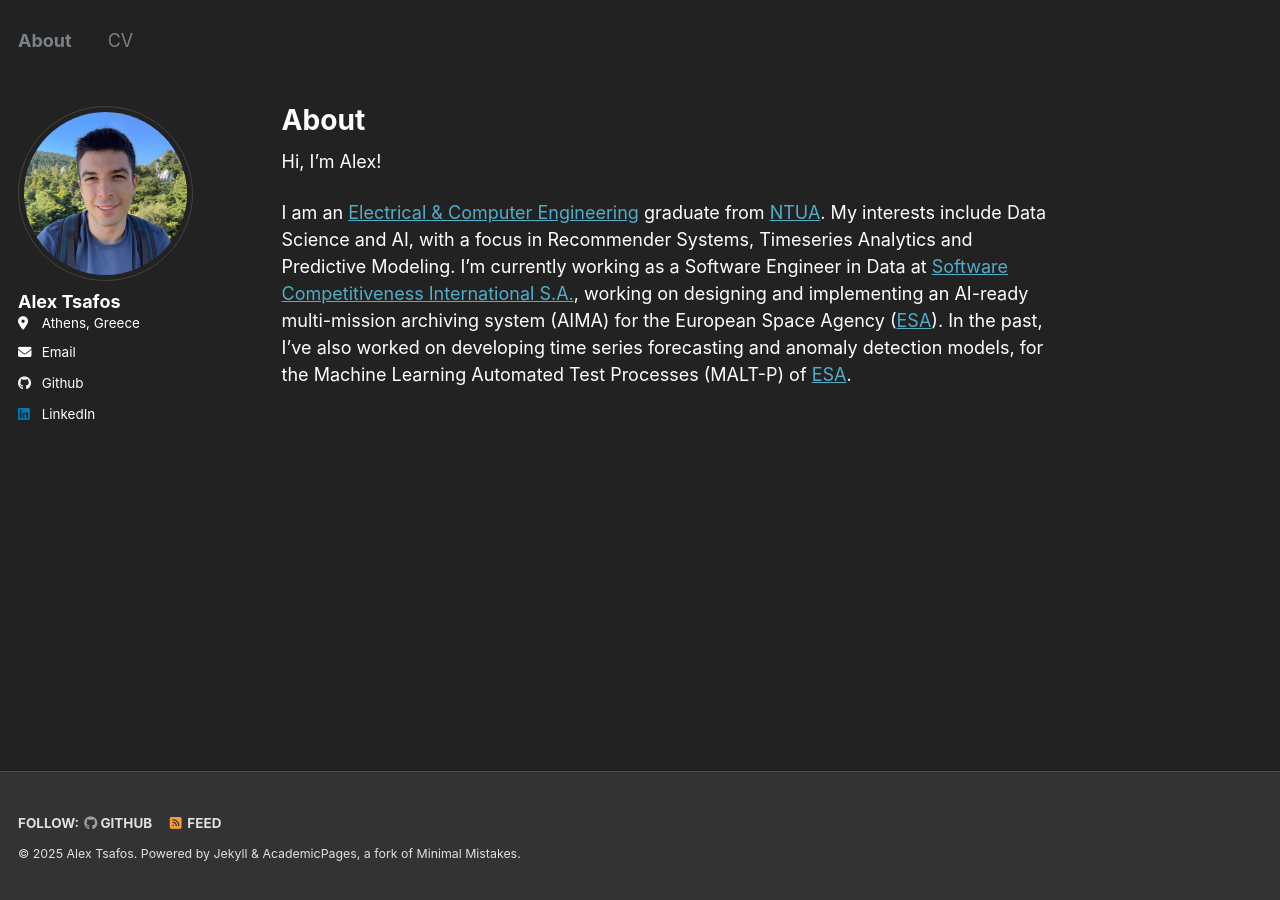
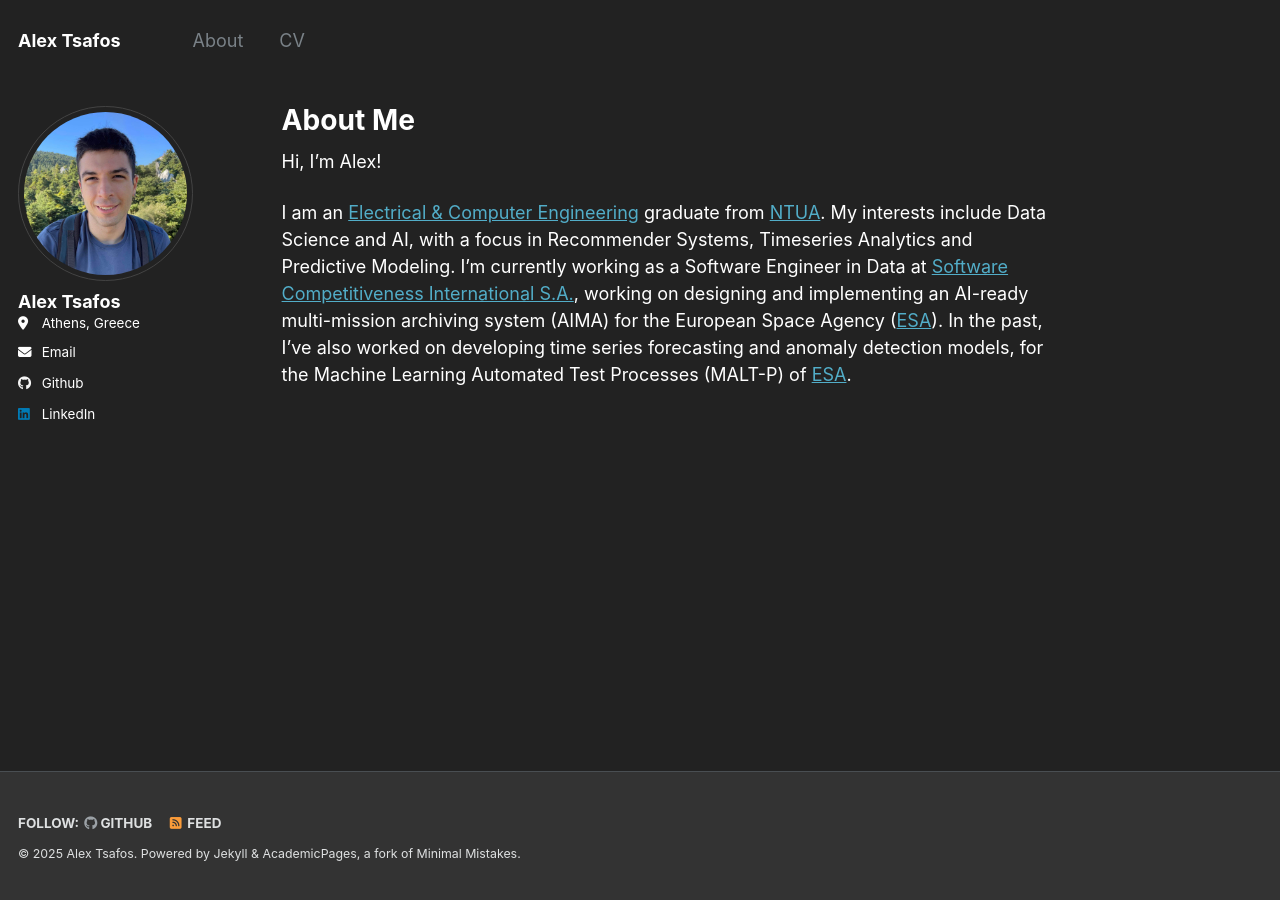
Before and after one commit to alextsaf/alextsaf.github.io, a Jekyll site: the page built from _pages/about.md, in a window 1280 px wide. Built offline with Jekyll 4.4.1, drawn with Linux system fonts in a browser that asks for light colours.

Commit message:
Re-added Name, but non clickable

```diff
--- a/_includes/masthead.html
+++ b/_includes/masthead.html
@@ -6,7 +6,7 @@
       <nav id="site-nav" class="greedy-nav">
         <button><div class="navicon"></div></button>
         <ul class="visible-links">
-          <!-- <li class="masthead__menu-item masthead__menu-item--lg"><a href="{{ base_path }}/">{{ site.title }}</a></li> -->
+          <li class="masthead__menu-item masthead__menu-item--lg">{{ site.title }}</li>
           {% for link in site.data.navigation.main %}
             {% if link.url contains 'http' %}
               {% assign domain = '' %}
--- a/_pages/about.md
+++ b/_pages/about.md
@@ -1,6 +1,6 @@
 ---
 permalink: /
-title: About
+title: About Me
 author_profile: true
 redirect_from:
   - /about/
```
